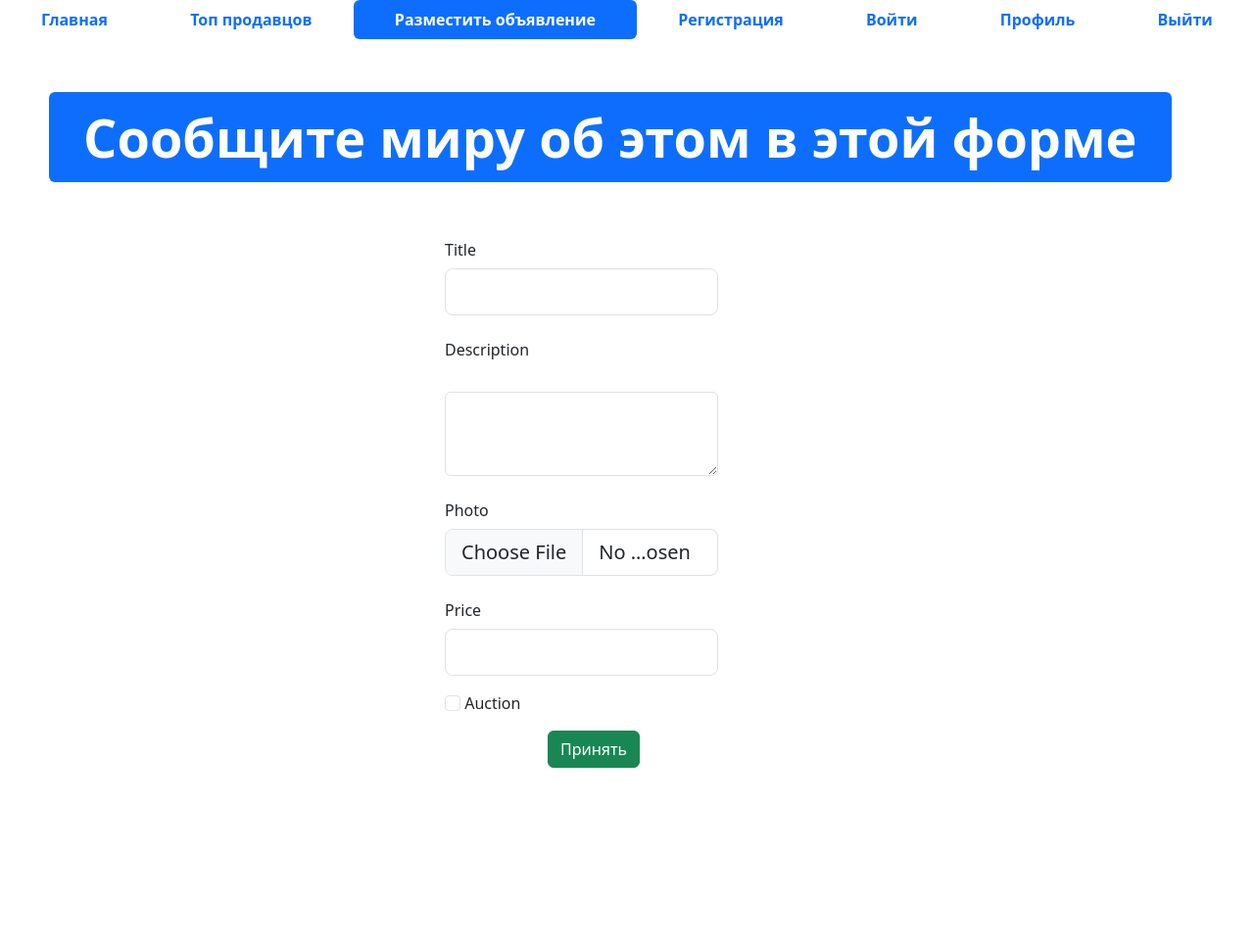
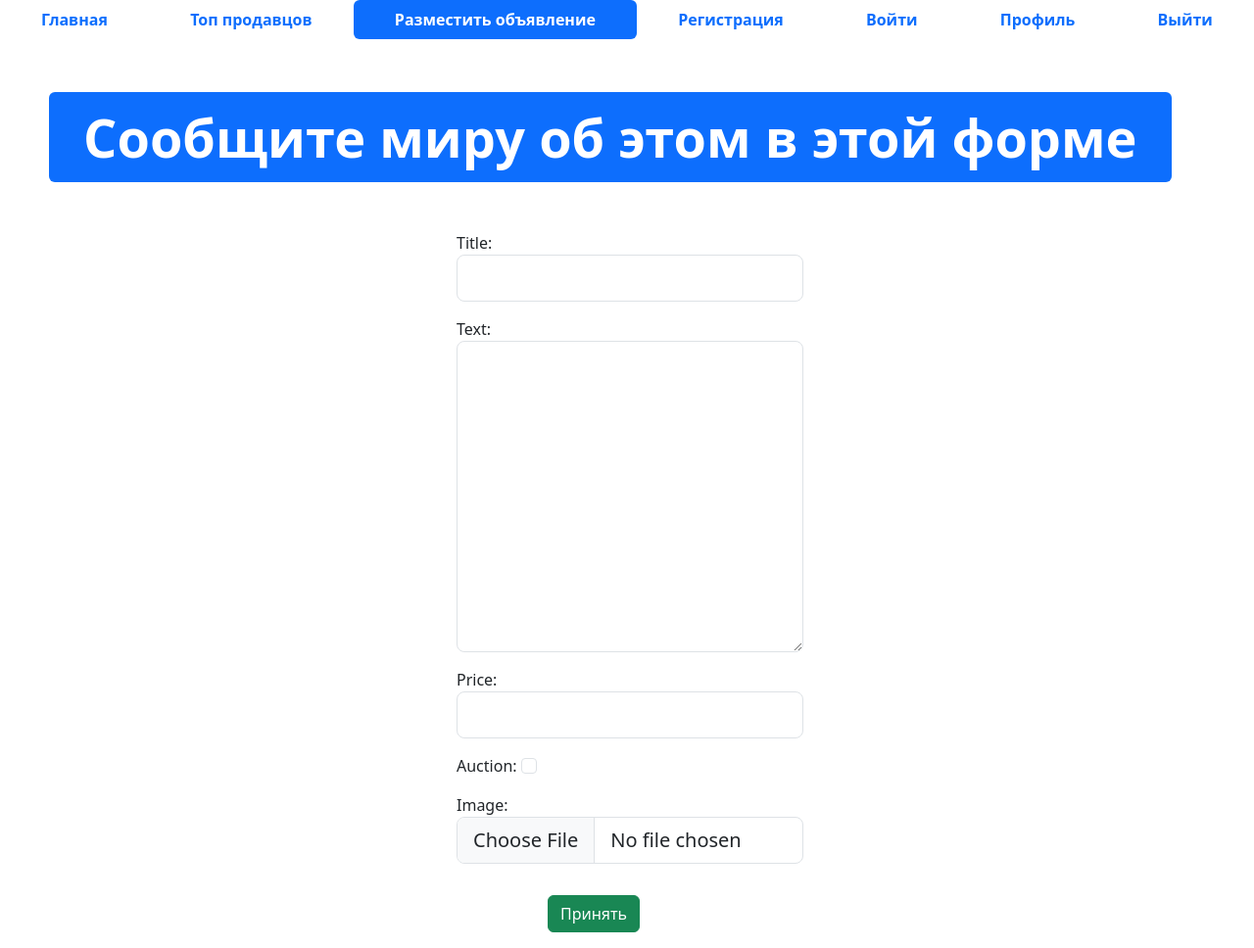
Before and after one commit to Wazzzab/lesson11, a Django app: page /advertisement-post/ in a window 1280 px wide. Shown: the whole page at 98% size. Before the commit the page ends 784 px from the top, so only its background shows below. Run offline with Django 4.2, Linux system fonts and the light colour scheme; some libraries are stand-ins or nearby versions.

Commit message:
first commit

```diff
--- a/advertisment/settings.py
+++ b/advertisment/settings.py
@@ -120,3 +120,5 @@ DEFAULT_AUTO_FIELD = 'django.db.models.BigAutoField'
 STATICFILES_DIRS = [
     BASE_DIR / "static",
 ]
+
+MEDIA_URL = "media/"
--- a/advertisment/urls.py
+++ b/advertisment/urls.py
@@ -16,8 +16,12 @@ Including another URLconf
 """
 from django.contrib import admin
 from django.urls import path, include
+from django.conf import settings
+from django.conf.urls.static import static
 
 urlpatterns = [
     path('admin/', admin.site.urls),
     path('', include('app_advertisment.urls')),
-]  # + static(settings.MEDIA_URL, document_root=settings.MEDIA_ROOT) + static(settings.STATIC_URL, document_root=settings.STATIC_ROOT)
+]
+if settings.DEBUG:
+    urlpatterns += static(settings.MEDIA_URL, document_root=settings.MEDIA_ROOT)
--- /dev/null
+++ b/app_advertisment/forms.py
@@ -0,0 +1,14 @@
+from django import forms
+
+class AdvertisementForm(forms.Form):
+    title = forms.CharField(max_length=100, widget=forms.TextInput(attrs={"class": "form-control form-control-lg"}))
+    text = forms.CharField(widget=forms.Textarea(attrs={"class": "form-control form-control-lg"}))
+    price = forms.DecimalField(widget=forms.NumberInput(attrs={"class": "form-control form-control-lg"}))
+    auction = forms.BooleanField(required=False, widget=forms.CheckboxInput(attrs={"class": "form-check-input"}))
+    image = forms.ImageField(widget=forms.FileInput(attrs={"class": "form-control form-control-lg"}))
+
+    def clean_title(self):
+        data = self.cleaned_data['title']
+        if data.startswith('?'):
+            raise forms.ValidationError("Заголовок не может начинаться с вопросительного знака")
+        return data
--- a/app_advertisment/models.py
+++ b/app_advertisment/models.py
@@ -1,5 +1,8 @@
 from django.db import models
+from django.contrib.auth import get_user_model
 
+
+User = get_user_model()
 
 # Create your models here.
 
@@ -8,11 +11,12 @@ class Advertisement(models.Model):  # это класс-модель
     # он реализует таблицу Advertisement
     title = models.CharField("заголовок", max_length=128)
     text = models.TextField("описание")
-    author = models.CharField("автор", max_length=64)
+    author = models.ForeignKey(User, on_delete=models.CASCADE)
     price = models.FloatField("цена")
     auction = models.BooleanField("торг", default=False)
     created_at = models.DateTimeField(auto_now_add=True)
     update_at = models.DateTimeField(auto_now=True)
+    image = models.ImageField("image")
 
     class Meta:
         db_table = "advertisement"
--- a/app_advertisment/views.py
+++ b/app_advertisment/views.py
@@ -1,5 +1,6 @@
 from django.shortcuts import render
 from .models import Advertisement
+from .forms import AdvertisementForm
 
 
 # Create your views here.
@@ -15,7 +16,16 @@ def top_sellers(request):
 
 
 def advertisement_post(request):
-    return render(request, 'advertisement-post.html')
+    if request.method == "POST":
+        form = AdvertisementForm(request.POST, request.FILES)
+        if form.is_valid():
+            adv_odject = Advertisement(**form.cleaned_data)
+            adv_odject.author = request.user
+            adv_odject.save()
+
+    form = AdvertisementForm()
+    context = {'form': form}
+    return render(request, 'advertisement-post.html', context)
 
 
 def register(request):
--- a/templates/advertisement-post.html
+++ b/templates/advertisement-post.html
@@ -65,49 +65,14 @@
       </div>
     </div>
     <div class="container">
-      <form method="post">
-        <div class="row mb-3">
-          <div class="col">
-            <label class="col-sm-4 col-form-label offset-4">Title</label>
-            <div class="col-sm-4 offset-4 w-25">
-              <input type="text" class="form-control form-control-lg" />
-            </div>
+      <form method="post" enctype="multipart/form-data">
+        {% csrf_token %}
+        <div class="row mb-3 offset-sm-4">
+          <div class="col-6">
+          {{ form.as_p }}
           </div>
         </div>
-        <div class="row mb-3">
-          <div class="col">
-            <label class="col-sm-4 col-form-label offset-4">Description</label>
-            <div class="col-sm-4 offset-4 w-25">
-              <label for="" class="form-label"></label>
-              <textarea class="form-control" name="" id="" rows="3"></textarea>
-            </div>
-          </div>
-        </div>
-        <div class="row mb-3">
-          <div class="col">
-            <label class="col-sm-4 col-form-label offset-4">Photo</label>
-            <div class="col-sm-4 offset-4 w-25">
-              <input type="file" class="form-control form-control-lg" />
-            </div>
-          </div>
-        </div>
-        <div class="row mb-3">
-          <div class="col">
-            <label class="col-sm-4 col-form-label offset-4">Price</label>
-            <div class="col-sm-4 offset-4 w-25">
-              <input type="text" class="form-control form-control-lg" />
-            </div>
-          </div>
-        </div>
-        <div class="row mb-3">
-          <div class="col">
-            <div class="offset-4 w-25">
-              <input type="checkbox" class="form-check-input" />
-              <label class="form-check-label">Auction</label>
-            </div>
-          </div>
-        </div>
-        <div class="row mb-3 offset-sm-5">
+          <div class="row mb-3 offset-sm-5">
           <div class="col">
             <button type="submit" class="btn btn-success">Принять</button>
           </div>
```
Also changed, not shown: db.sqlite3.
